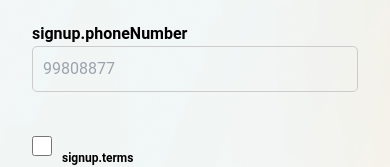
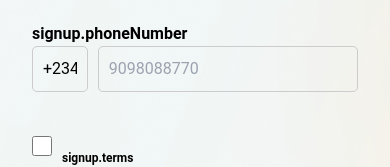
Before and after one commit to lawgeckobyglappy/lawgecko-frontend, a Vue app: page /signup in a window 390 px wide. Shown: the part 472-639 px from the top of the page. Built offline with nearby package versions, Linux system fonts and the light colour scheme; no server answers; what vue3-google-login would draw is missing.

Commit message:
phone number design fixed

```diff
--- a/src/views/SignUp.vue
+++ b/src/views/SignUp.vue
@@ -37,7 +37,13 @@
                 {{ $t('signup.phoneNumber') }}
               </label>
               <p v-if="phoneNumberExists" class="text-red-500 text-xs">* {{ this.phoneNumberError }}</p>
-              <input v-model="form.phoneNumber" @keydown.space.prevent placeholder="99808877" />
+              <div class="flex justify-between">
+                <select v-model="form.countryCode" id="countryCode">
+                  <option value="+234" selected>+234</option>
+                  <option value="+44">+44</option>
+                </select>
+                <input v-model="form.phoneNumber" @keydown.space.prevent placeholder="9098088770" />
+              </div>
             </div>
             <div class="policy-agreement" :class="{ 'error': !form.policySigned }">
               <input type="checkbox" id="checkboxInput" v-model="form.policySigned" />
@@ -103,6 +109,7 @@ export default {
         lastNameError: "",
         phoneNumberError: "",
         emailAddressError: "",
+        countryCode: "+234"
       },
       loading: false,
       emailProvider: "",
@@ -188,7 +195,7 @@ export default {
         "email": this.form.emailAddress,
         "firstName": this.form.firstName,
         "lastName": this.form.lastName,
-        "phoneNumber": this.form.phoneNumber
+        "phoneNumber": this.countryCode + this.form.phoneNumber
       }
     }
   }
@@ -229,12 +236,16 @@ export default {
     font-weight: 600;
     color: #6E6E6E;
   }
-  input {
+  input, select {
     width: 100%;
     padding: 10px;
     margin-bottom: 24px;
     border: 1px solid #ccc;
     border-radius: 5px;
+  }
+  select {
+    width: 20%;
+    margin-right: 10px;
   }
   label {
     font-weight: bold;
```
